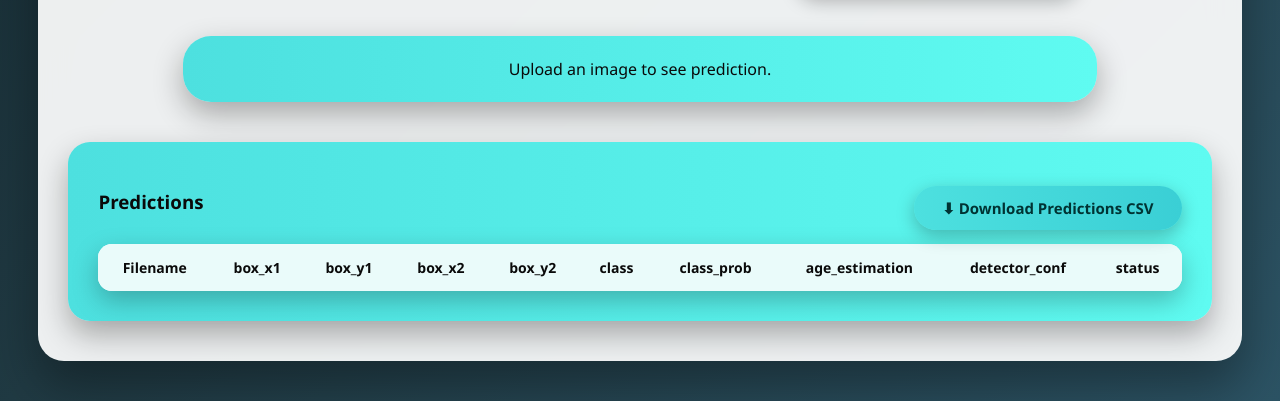
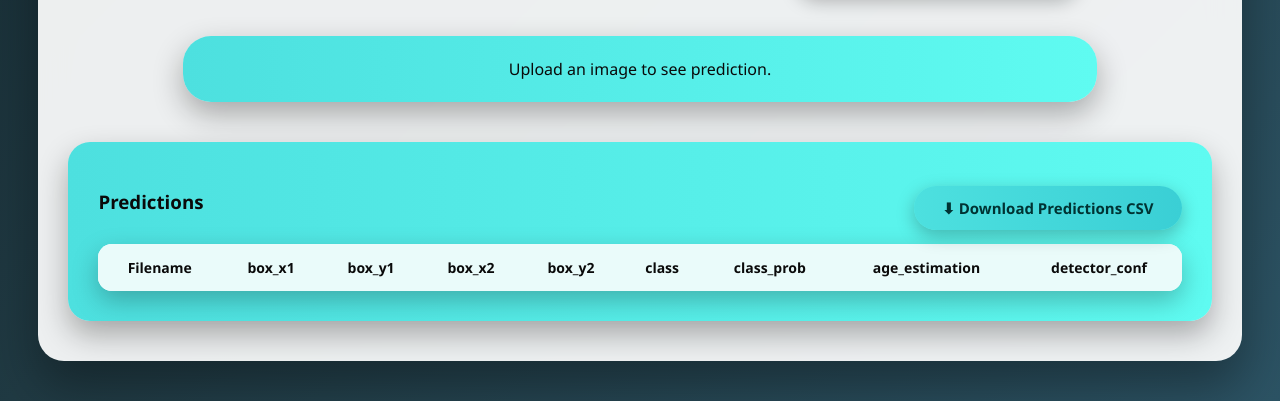
Before and after one commit to Springboard-Mentor-DermalScan/AI-DermalScan_Batch9, a Flask app: page / in a window 1280 px wide. Shown: the part 858-1259 px from the top of the page. Run offline with Flask 3, Linux system fonts and the light colour scheme; lists and menus that the app fills with data are empty.

Commit message:
html updated

```diff
--- a/templates/index.html
+++ b/templates/index.html
@@ -71,8 +71,6 @@
 					<th>class_prob</th>
 					<th>age_estimation</th>
 					<th>detector_conf</th>
-					<th>status</th>
-
 				</tr>
 			</thead>
 			<tbody></tbody>
@@ -130,17 +128,12 @@ uploadInput.addEventListener("change", () => {
 				data.annotated_image + "?t=" + Date.now();
 
 
-			let statusColor = data.status === "CORRECT" ? "green" : "red";
+
 			resultText.innerHTML = `The predicted skin condition is
 			<b>${data.label}</b> with a confidence score of
 			<b>${data.confidence}%</b>.
 			The age is estimated to be <b>${data.age}</b>.
 			<br><br>
-			<span style="color:${statusColor}; font-weight:600;">
-			Status: ${data.status}
-			</span>
-			<br>
-			<small>${data.note}</small>
 			`;
 
 
@@ -157,8 +150,7 @@ uploadInput.addEventListener("change", () => {
 					<td>${r.class_prob}</td>
 					<td>${r.age_estimation}</td>
 					<td>${r.detector_conf}</td>
-					<td style="color:${r.status === 'CORRECT' ? 'green' : 'red'}">
-	                ${r.status}</td>
+
 
 				`;
 				tbody.appendChild(tr);
```
